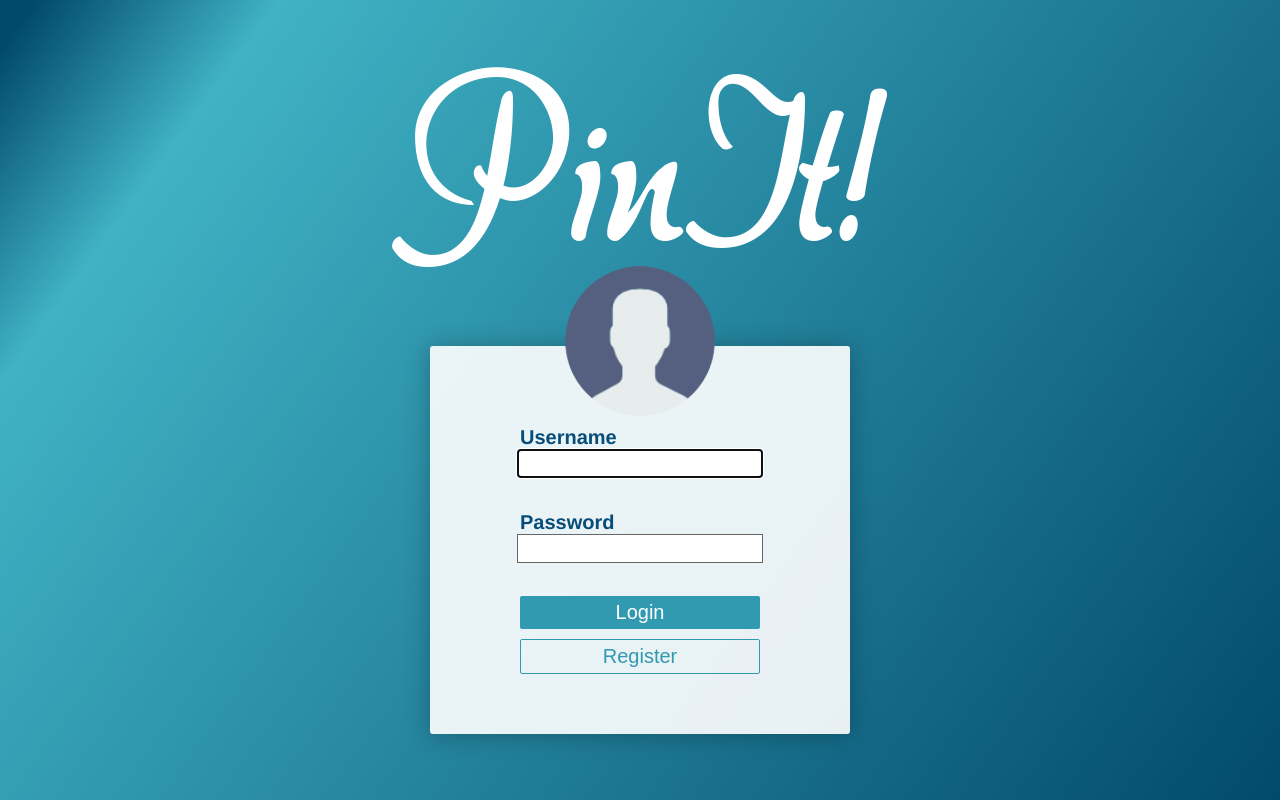
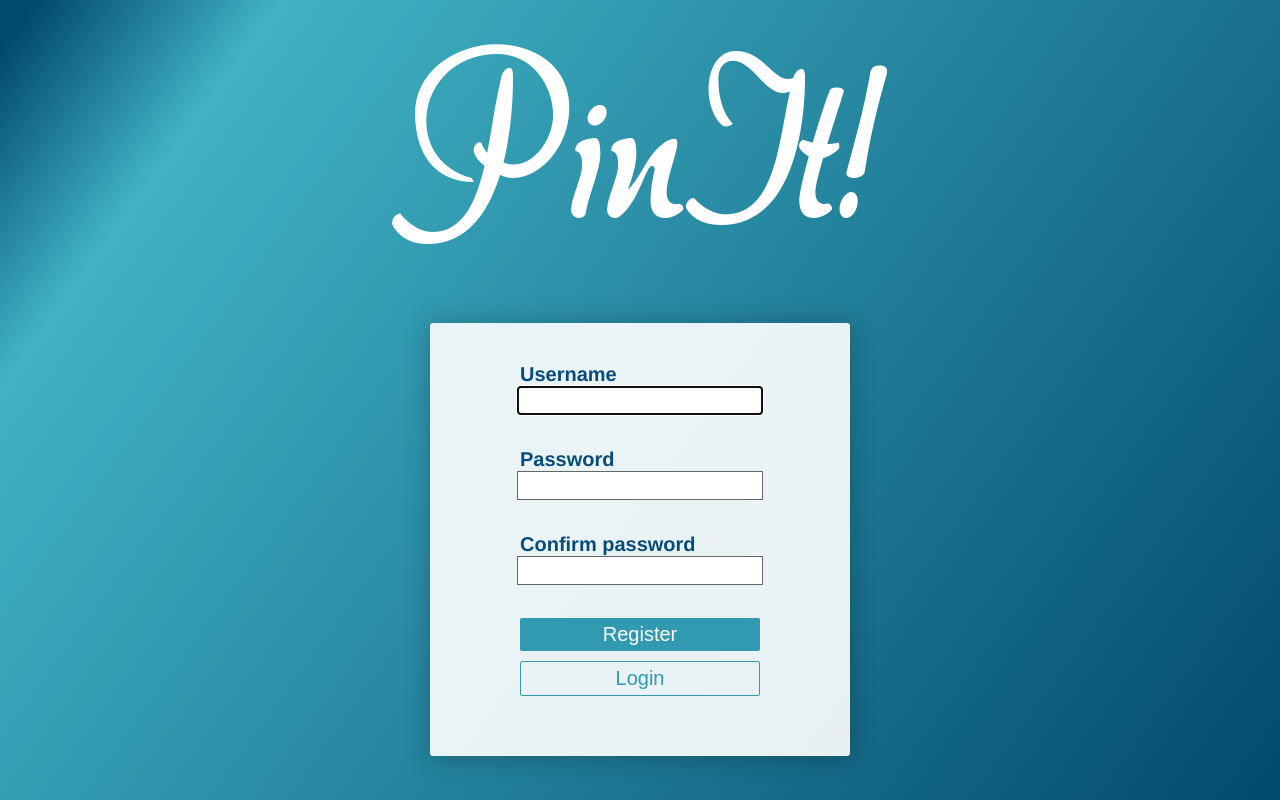
Before and after one commit to sereyn/PinIt-, a PHP site: page /?page=register in a window 1280 px wide. Run offline with PHP 8.4, Linux system fonts and the light colour scheme.

Commit message:
simplier transition login/register

```diff
--- a/index.php
+++ b/index.php
@@ -15,6 +15,13 @@ error_reporting(E_ALL);
         <?php
             if(isset($_SESSION["username"])){
                 include("modules/userhomepage.php");
+            }else if(isset($_GET["page"])){
+                $page = safetize($_GET["page"]);
+                if($page == "register"){
+                    include("modules/register.php");
+                }else{
+                    include("modules/login.php");
+                }
             }else{
                 include("modules/login.php");
             }
--- a/modules/css/login.css
+++ b/modules/css/register.css
@@ -1,4 +1,4 @@
-#form-login-holder{
+#form-register-holder{
     border-radius: 3px;
     width: 400px;
     padding: 10px;
@@ -12,49 +12,34 @@
     text-align: center;
 }
 
-#form-login{
+#form-register{
     width: 100%;
     display: flex;
     align-items: center;
     flex-direction: column;
     text-align: left;
+    margin-top: 20px;
 }
 
-#form-login > label, #form-login > input[type="submit"]{
+#form-register > label, #form-register > input[type="submit"]{
     display: block;
     margin-top: 10px;
 }
 
-#form-login > *, #out_form_button{
+#form-register > *, #login_button{
     width: 60%;
 }
 
-#out_form_button{
+#login_button{
     margin: 10px;
-}
-
-#avatar{
-    width: 150px;
-    height: 150px;
-    margin-top: -90px;
-}
-
-#avatar > img{
-    width: 100%;
-    height: 100%;
-    border-radius: 50%;
 }
 
 .wrapper{
     justify-content: center;
 }
 
-#wrong_credentials{
-    display: none;
-}
-
 @media screen and (max-width: 500px){
-    #form-login-holder{
+    #form-register-holder{
         width: 100%;
         height: 100%;
     }
@@ -65,7 +50,7 @@
     #logo{
         text-align: center;
     }
-    #form-login > label{
+    #form-register > label{
         width: 90% !important;
     }
 }
--- a/modules/js/login.js
+++ b/modules/js/login.js
@@ -2,19 +2,3 @@
 function show_error_credentials(){
     document.getElementById("wrong_credentials").style.display = "initial";
 }
-
-window.addEventListener("load", function(){
-    /* buttons logic (login/register) */
-
-    var Out = document.getElementById("out_form_button");
-    var holder = document.getElementById("form-login-holder");
-
-    Out.addEventListener("click", function(){
-        if(holder.querySelector("form").getAttribute("id") == "form-login"){
-            console.log("need register form");
-        }else{
-            console.log("need login form");
-        }
-    });
-
-});
--- a/modules/login.php
+++ b/modules/login.php
@@ -15,13 +15,13 @@
                 Wrong credentials
             </div>
             <label for="username">Username</label>
-            <input autofocus type="text" class="input" id="username" name="username">
+            <input autofocus type="text" class="input" name="username">
             <br>
             <label for="password">Password</label>
-            <input type="password" class="input" id="password" name="password">
+            <input type="password" class="input" name="password">
             <br>
-            <input type="submit" class="btn" value="Login" id="in_form_button">
+            <input type="submit" class="btn" value="Login">
         </form>
-        <input type="button" class="btn btn_inverse" value="Register" id="out_form_button">
+        <input type="button" class="btn btn_inverse" value="Register" id="register_button" onclick="document.location.href = '?page=register'">
     </div>
 </div>
--- /dev/null
+++ b/modules/register.php
@@ -0,0 +1,23 @@
+<link rel="stylesheet" type="text/css" href="modules/css/register.css">
+
+<div class="wrapper">
+    <div id="logo">
+        <img src="./images/logo.png" alt="Logo PinIt!"/>
+    </div>
+
+    <div id="form-register-holder">
+        <form id="form-register" method="POST">
+            <label for="username">Username</label>
+            <input autofocus type="text" class="input" name="username">
+            <br>
+            <label for="password">Password</label>
+            <input type="password" class="input" name="password">
+            <br>
+            <label for="password-conf">Confirm password</label>
+            <input type="password" class="input" name="password-confs">
+            <br>
+            <input type="submit" class="btn" value="Register" id="in_form_button">
+        </form>
+        <input type="button" class="btn btn_inverse" value="Login" id="login_button" onclick="document.location.href = '?page=login'">
+    </div>
+</div>
--- a/scripts/logutils.php
+++ b/scripts/logutils.php
@@ -2,8 +2,8 @@
 
 /* Check login credentials */
 if(isset($_POST["username"])){ /* form is sent */
-    $username = htmlspecialchars($_POST["username"]);
-    $password = htmlspecialchars($_POST["password"]);
+    $username = safetize($_POST["username"]);
+    $password = safetize($_POST["password"]);
 
     if(check_credentials($username, $password)){ /* right creds */
         $_SESSION["username"] = $username;
--- a/scripts/tools.php
+++ b/scripts/tools.php
@@ -1,4 +1,8 @@
 <?php
+
+function safetize($txt){
+    return htmlspecialchars($txt);
+}
 
 function check_credentials($username, $password){
     return false;
```
